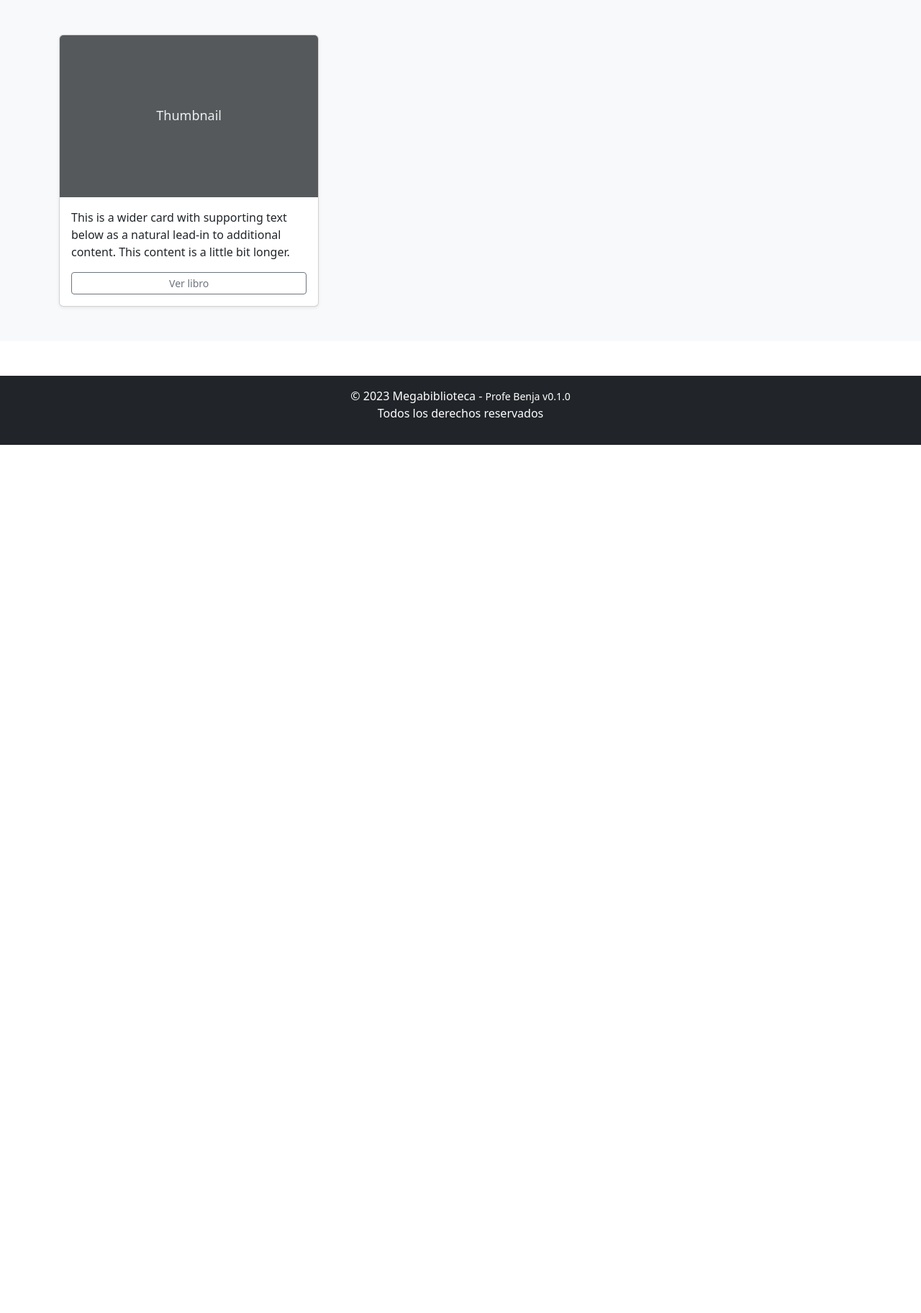
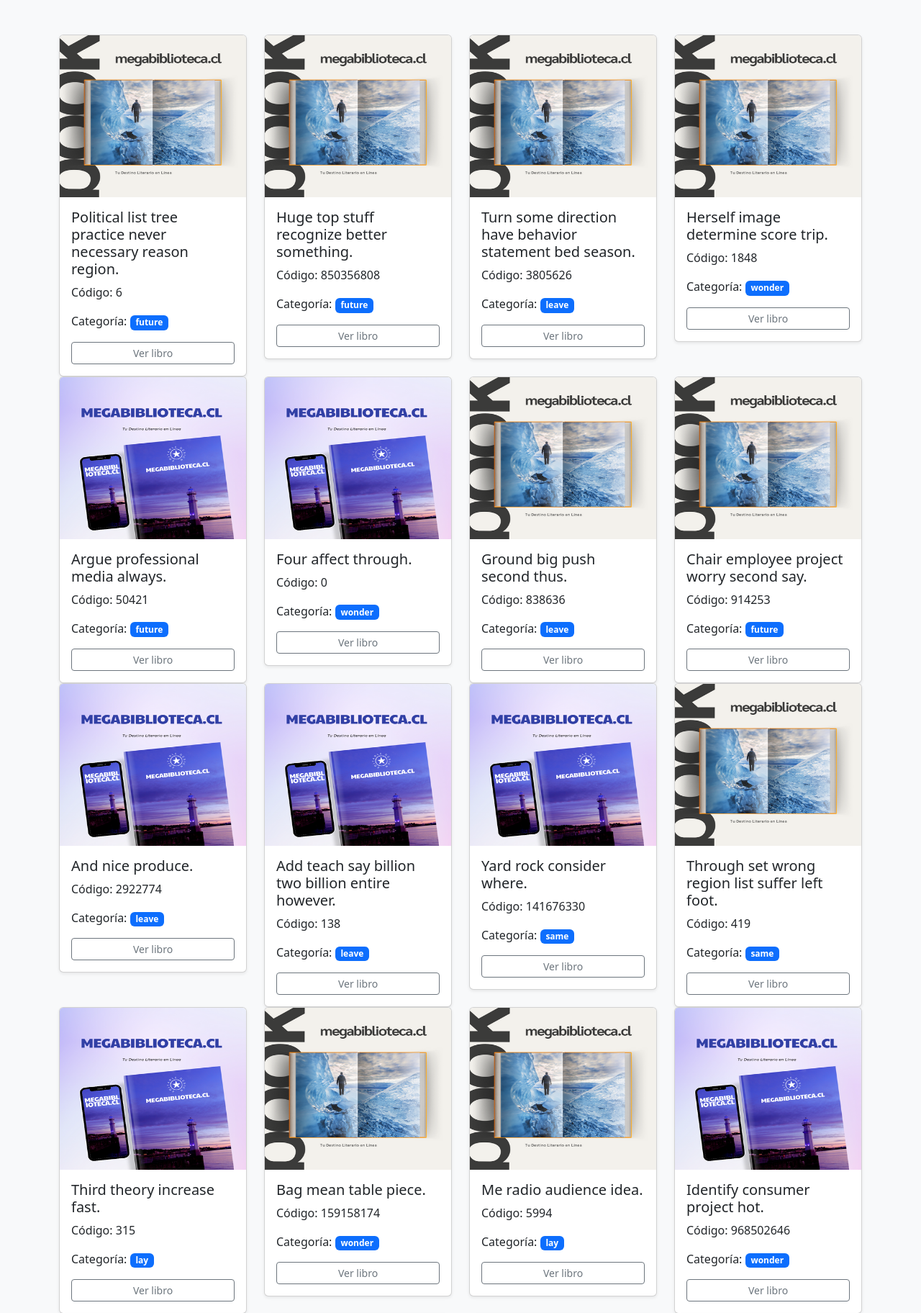
Before and after one commit to profe-benja/megabiblioteca-django, a Django app: page /home in a window 1280 px wide. Shown: the part 297-2121 px from the top of the page at 72% size. Before the commit the page ends 915 px from the top, so only its background shows below. Run offline with Django 4.2, Linux system fonts and the light colour scheme; a user stored in the database is signed in; data comes from the database, SQL or seed files in the repository; both versions use the stored data as it was after the commit.

Commit message:
nuevos cambios

```diff
--- a/biblioteca/models.py
+++ b/biblioteca/models.py
@@ -19,7 +19,7 @@ class Libro(models.Model):
     nombre = models.CharField(max_length=200)
     codigo = models.CharField(max_length=20, unique=True)
     descripcion = models.TextField()
-    imagen = models.ImageField(upload_to='libros/')
+    imagen = models.ImageField(upload_to='libros/', null=True, blank=True)
     categoria = models.ForeignKey(Categoria, on_delete=models.CASCADE)
     stock = models.IntegerField(default=1)
 
--- a/biblioteca/templates/home.html
+++ b/biblioteca/templates/home.html
@@ -1,4 +1,5 @@
 {% extends 'layouts/normal/base.html' %}
+{% load static %}
 
 {% block css %}
 
@@ -109,23 +110,27 @@
 
 <div class="album py-5 bg-body-tertiary">
   <div class="container">
-
-    <div class="row row-cols-1 row-cols-sm-2 row-cols-md-3 g-3">
-      <div class="col">
+    <div class="row">
+      {% for libro in libros  %}
+      <div class="col-6 col-md-3">
         <div class="card shadow-sm">
-          <svg class="bd-placeholder-img card-img-top" width="100%" height="225" xmlns="http://www.w3.org/2000/svg" role="img" aria-label="Placeholder: Thumbnail" preserveAspectRatio="xMidYMid slice" focusable="false"><title>Placeholder</title><rect width="100%" height="100%" fill="#55595c"/><text x="50%" y="50%" fill="#eceeef" dy=".3em">Thumbnail</text></svg>
+          <img src="{% static libro.imagen %}" class="bd-placeholder-img card-img-top" width="100%" height="225" role="img">
           <div class="card-body">
-            <p class="card-text">This is a wider card with supporting text below as a natural lead-in to additional content. This content is a little bit longer.</p>
+              <h5 class="card-title">{{ libro.nombre }}</h5>
+              {% comment %} <p class="card-text">{{ libro.descripcion }}</p> {% endcomment %}
+              <p class="card-text">Código: {{ libro.codigo }}</p>
+              <p class="card-text">Categoría: <span class="badge bg-primary">{{ libro.categoria }}</span></p>
+              {% comment %} <p class="card-text">Stock: {{ libro.stock }}</p> {% endcomment %}
               <div class="d-grid">
-              {% comment %} <div class="btn-group"> {% endcomment %}
-                <button type="button" class="btn btn-sm  btn-outline-secondary">Ver libro</button>
-                {% comment %} <button type="button" class="btn btn-sm btn-outline-secondary">Edit</button> {% endcomment %}
-              {% comment %} </div> {% endcomment %}
-              {% comment %} <small class="text-body-secondary">9 mins</small> {% endcomment %}
+                  {% comment %} <a href="{% url 'ver_libro' %}" class="btn btn-sm btn-outline-secondary">Ver libro</a> {% endcomment %}
+                  <a href="" class="btn btn-sm btn-outline-secondary">Ver libro</a>
               </div>
           </div>
       </div>
       </div>
+
+      {% endfor %}
+
 
     </div>
   </div>
--- a/biblioteca/views.py
+++ b/biblioteca/views.py
@@ -82,8 +82,11 @@ def recuperar(request):
 @login_required
 def home(request):
     perfil = request.session.get('perfil')
+    libros = Libro.objects.all()
+
     context = {
         'perfil' : perfil,
+        'libros' : libros
     }
 
     return render(request, 'home.html', context)
@@ -122,8 +125,21 @@ def solicitar_libro(request, libro_id):
 
 def data(request):
     fake = Faker()
-    # Obtén la lista de roles disponibles en tus ajustes
     roles = [role[0] for role in settings.ROLES]
+
+    # Limpiar datos existentes si es necesario
+    User.objects.all().delete()
+    UserProfile.objects.all().delete()
+    Categoria.objects.all().delete()
+    Libro.objects.all().delete()
+    Pedido.objects.all().delete()
+
+    # crea 2 usuarios
+    user = get_user_model().objects.create_user(username="admin", email="admin@gmail.com", password="12345")
+    UserProfile.objects.create(user=user, role='admin')
+
+    user = get_user_model().objects.create_user(username="cliente", email="cliente@gmail.com", password="12345")
+    UserProfile.objects.create(user=user, role='cliente')
 
     # Crea usuarios de ejemplo con roles
     for _ in range(10):
@@ -143,12 +159,15 @@ def data(request):
 
     # Crea libros de ejemplo relacionados con categorías
     categorias = Categoria.objects.all()
+    nombres_de_imagen = ['img/libro1.png', 'img/libro2.png']
+
     for _ in range(20):
         nombre_libro = fake.sentence()
         codigo_libro = fake.unique.random_number()
         descripcion_libro = fake.paragraph()
         categoria_libro = random.choice(categorias)
         stock_libro = random.randint(1, 100)
+        imagen = random.choice(nombres_de_imagen)
 
         Libro.objects.create(
             nombre=nombre_libro,
@@ -156,6 +175,7 @@ def data(request):
             descripcion=descripcion_libro,
             categoria=categoria_libro,
             stock=stock_libro,
+            imagen=imagen,
         )
 
     # Crea pedidos de ejemplo relacionados con libros y usuarios
```
Also changed, not shown: biblioteca/migrations/0002_alter_libro_imagen.py (added), biblioteca/static/img/libro1.png (added), biblioteca/static/img/libro2.png (added), db.sqlite3. Lines whose indentation alone changed are shown as unchanged.
